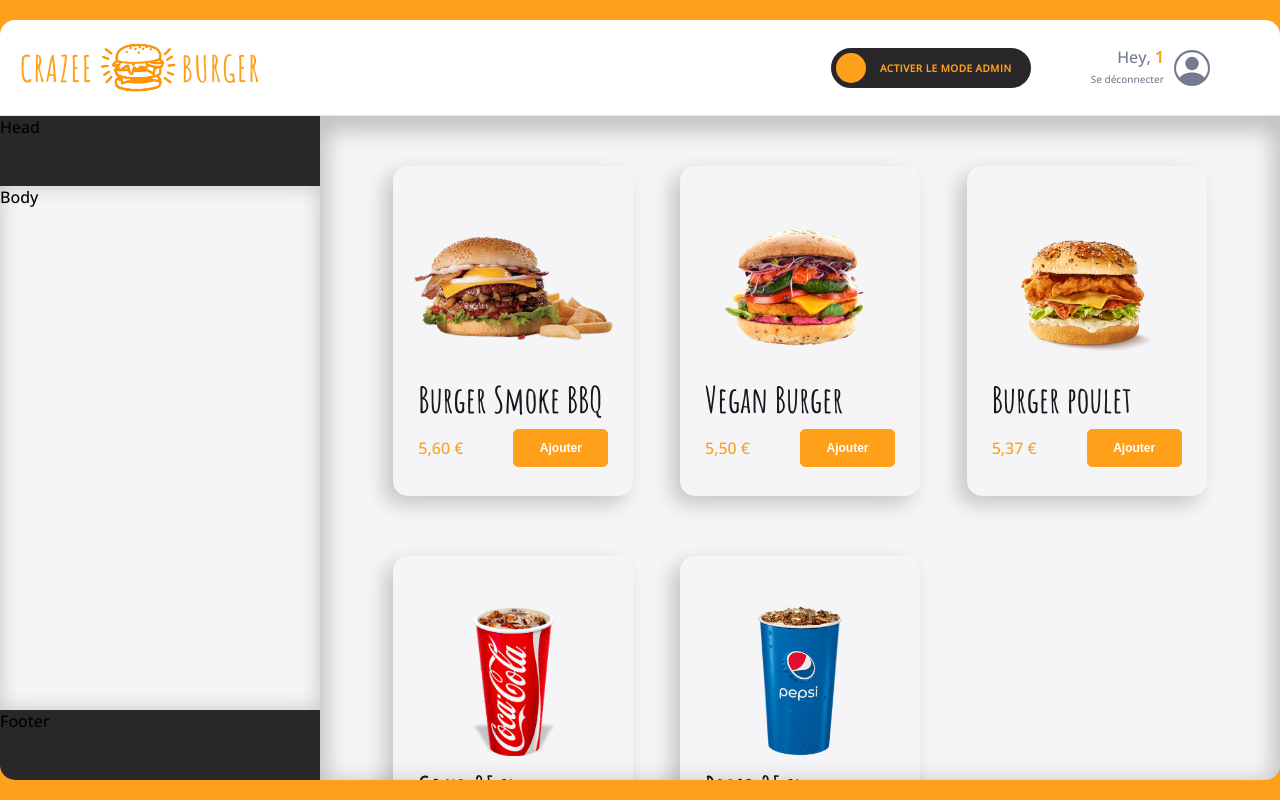
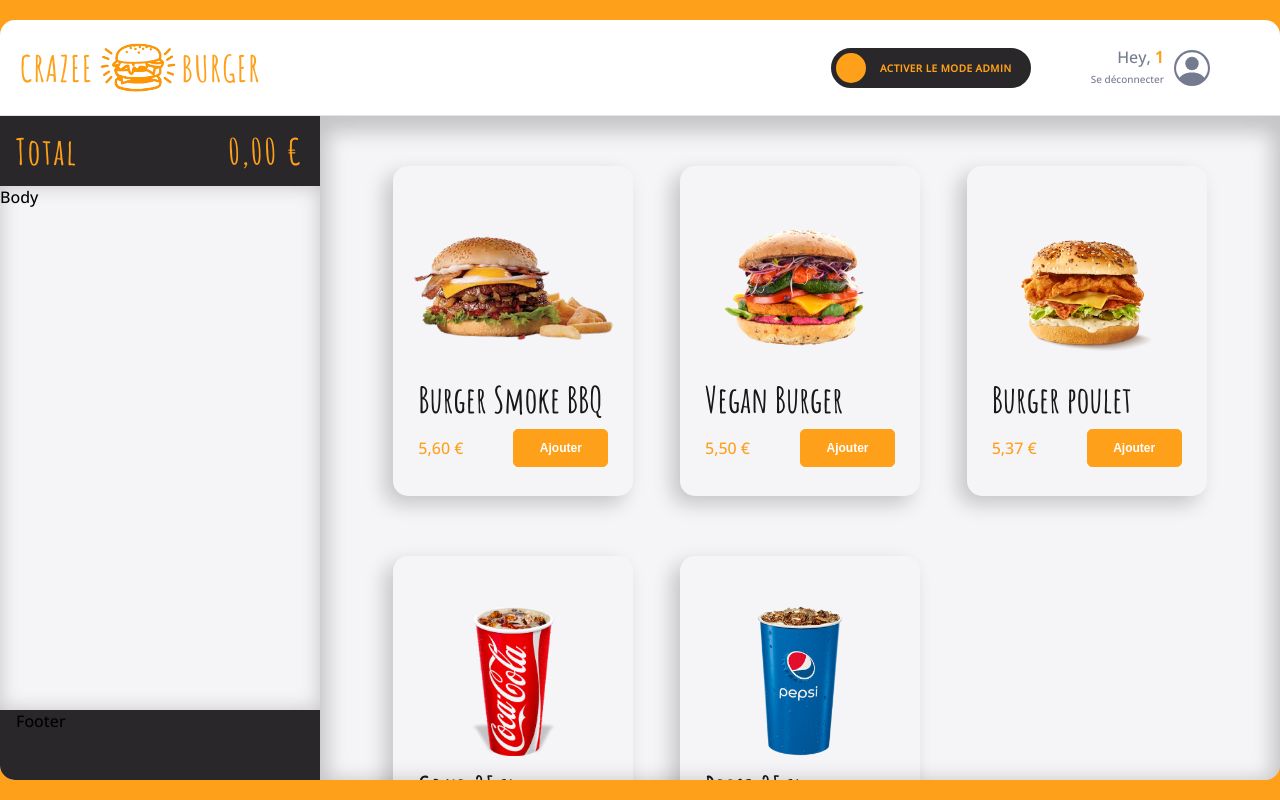
Before and after one commit to YohannMaiVan/React-crazee-burger, a React (Vite) app: page /order/1 in a window 1280 px wide. Built offline with nearby package versions, Linux system fonts and the light colour scheme.

Commit message:
♻️ F10 : BASKET > Add Total

```diff
--- a/src/components/pages/order/Main/Basket/Basket.jsx
+++ b/src/components/pages/order/Main/Basket/Basket.jsx
@@ -1,11 +1,13 @@
 import styled from "styled-components"
 import { theme } from "../../../../../theme"
 import Header from "../../../../reusable-ui/Header"
+import Total from "./Total"
+import { formatPrice } from "../../../../../utils/maths"
 
 export default function Basket() {
   return (
     <BasketStyled>
-      <Header>Head</Header>
+      <Total amountToPay={formatPrice(0)} />
       <div className="body">Body</div>
       <Header>Footer</Header>
     </BasketStyled>
@@ -13,8 +15,6 @@
 }
 
 const BasketStyled = styled.div`
-  background: pink;
-
   display: flex;
   flex-direction: column;
 
--- /dev/null
+++ b/src/components/pages/order/Main/Basket/Total.jsx
@@ -0,0 +1,26 @@
+import { theme } from "../../../../../theme"
+import styled from "styled-components"
+import Header from "../../../../reusable-ui/Header"
+
+export default function Total({ amountToPay }) {
+  return (
+    <Header>
+      <TotalStyled>
+        <span className="total">Total</span>
+        <span className="amount">{amountToPay}</span>
+      </TotalStyled>
+    </Header>
+  )
+}
+
+const TotalStyled = styled.div`
+  height: 100%;
+  display: flex;
+  justify-content: space-between;
+  align-items: center;
+  color: ${theme.colors.primary};
+  font-family: "Amatic SC", cursive;
+  font-size: ${theme.fonts.size.P4};
+  font-weight: ${theme.fonts.weights.bold};
+  letter-spacing: 2px;
+`
--- a/src/components/reusable-ui/Header.jsx
+++ b/src/components/reusable-ui/Header.jsx
@@ -8,4 +8,5 @@
 const HeaderStyled = styled.div`
   height: 70px;
   background: ${theme.colors.background_dark};
+  padding: 0 16px;
 `
```
